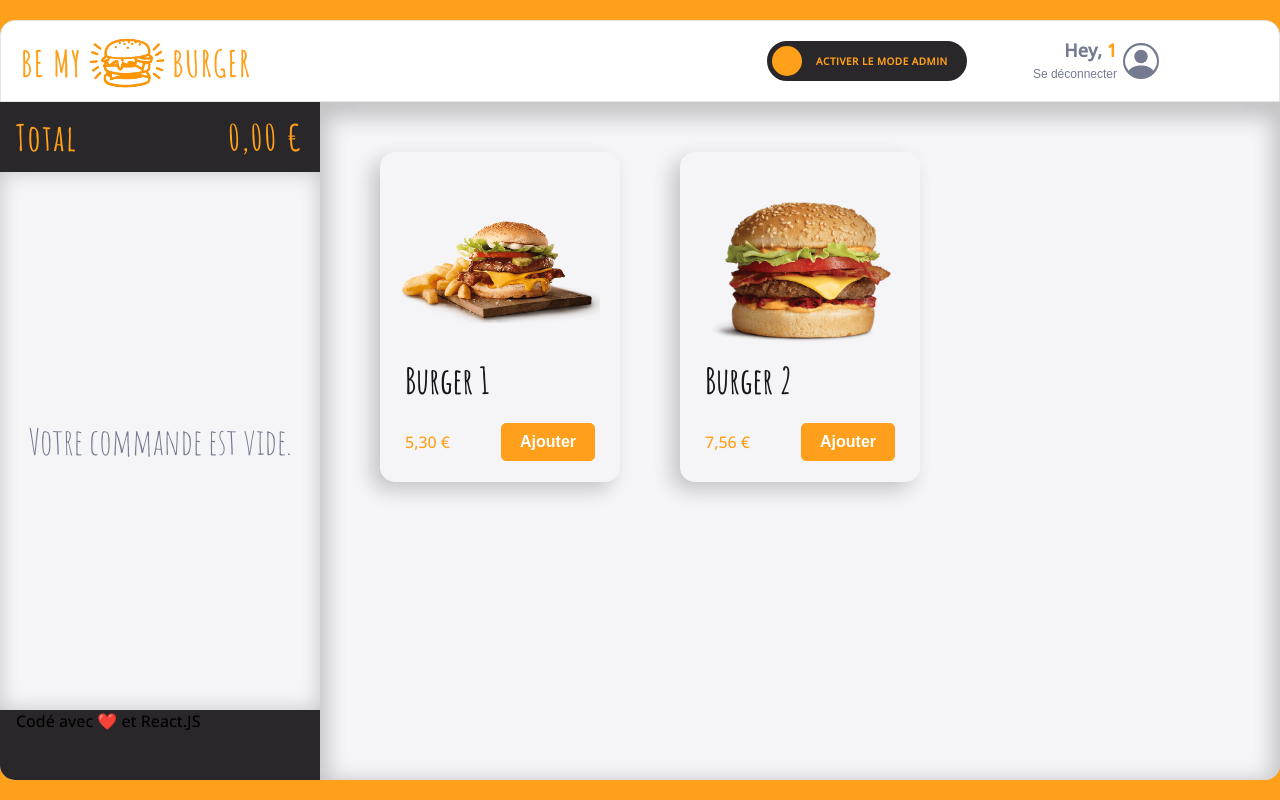
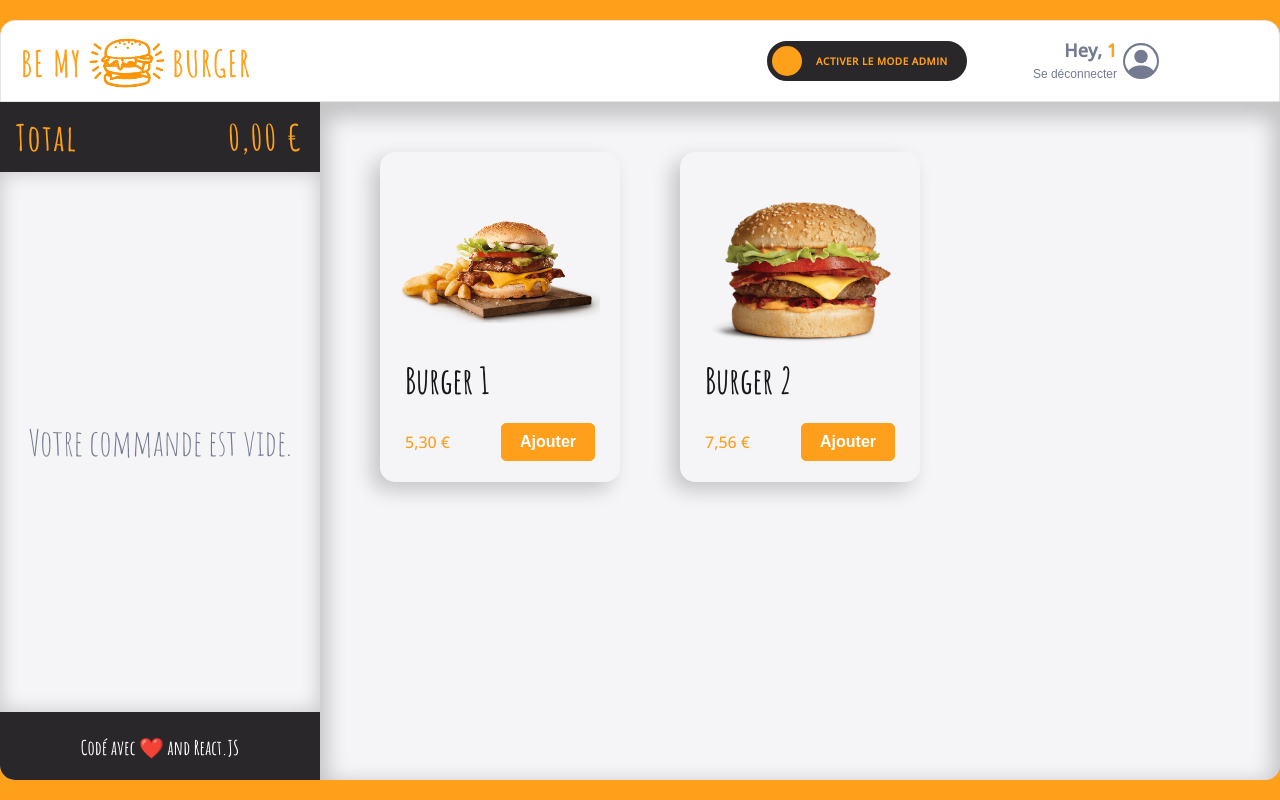
Before and after one commit to chiara-muller/be-my-burger, a React (Vite) app: page /order/1 in a window 1280 px wide. Built offline with nearby package versions, Linux system fonts and the light colour scheme.

Commit message:
F10: CART > refacto create Body component

```diff
--- /dev/null
+++ b/src/components/pages/order/Main/Cart/Body.jsx
@@ -0,0 +1,28 @@
+import styled from "styled-components";
+import { theme } from "../../../../../theme";
+
+export default function Body() {
+  return (
+    <BodyStyled>
+      <span className="empty-message">Votre commande est vide.</span>
+    </BodyStyled>
+  )
+}
+
+const BodyStyled = styled.div`
+    flex: 1;
+    background-color: ${theme.colors.background_white};
+    box-shadow: 0px 0px 20px 0px #00000033 inset;
+
+    .empty-message {
+      display: flex;
+      height: calc(95vh - 10vh - 70px - 70px);
+      text-align: center;
+      justify-content: center;
+      align-items: center;
+      line-height: 2;
+      color: ${theme.colors.greyBlue};
+      font-family: ${theme.fonts.family.stylish};
+      font-size: ${theme.fonts.size.P4};
+    }
+`;
--- a/src/components/pages/order/Main/Cart/Cart.jsx
+++ b/src/components/pages/order/Main/Cart/Cart.jsx
@@ -1,17 +1,15 @@
 import styled from "styled-components";
-import { theme } from "../../../../../theme"
-import Header from "../../../../resusable-ui/Header";
 import Total from "./Total";
 import { formatPrice } from "../../../../../utils/maths"
+import Footer from "./Footer";
+import Body from "./Body";
 
 export default function Cart() {
   return (
     <CartStyled>
       <Total amountToPay={formatPrice(0)}/>
-      <div className="body-container">Votre commande est vide.</div>
-      <Header>
-        Codé avec ❤️ et React.JS
-      </Header>
+      <Body />
+      <Footer />
     </CartStyled>
   )
 }
@@ -21,19 +19,5 @@ const CartStyled = styled.div`
   box-sizing: border-box;
   display: flex;
   flex-direction: column;
-  justify-content: space-between;
-
-  .body-container {
-    flex: 1;
-    display: flex;
-    justify-content: center;
-    align-items: center;
-    height: 80%;
-    background-color: ${theme.colors.background_white};
-    color: ${theme.colors.greyBlue};
-    box-shadow: 0px 0px 20px 0px #00000033 inset;
-    font-family: ${theme.fonts.family.stylish};
-    font-size: ${theme.fonts.size.P4};
-  }
 
 `;
--- a/src/components/pages/order/Main/Cart/Footer.jsx
+++ b/src/components/pages/order/Main/Cart/Footer.jsx
@@ -0,0 +1,27 @@
+import styled from "styled-components";
+import { theme } from "../../../../../theme";
+import Header from "../../../../resusable-ui/Header";
+
+export default function Footer() {
+  return (
+    <Header>
+      <FooterStyled>
+        <span>Codé avec ❤️ and React.JS</span>
+      </FooterStyled>
+    </Header>
+  )
+}
+
+const FooterStyled = styled.div`
+  height: 100%;
+  display: flex;
+  justify-content: center;
+  align-items: center;
+
+  span {
+    color: ${theme.colors.white};
+    font-family: ${theme.fonts.family.stylish};
+    font-size: ${theme.fonts.size.P2};
+    font-weight: ${theme.fonts.weights.bold};
+  }
+`;
```
